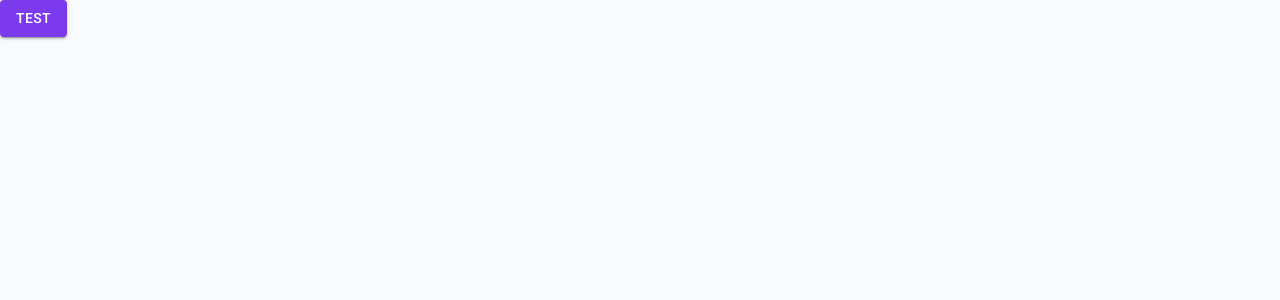
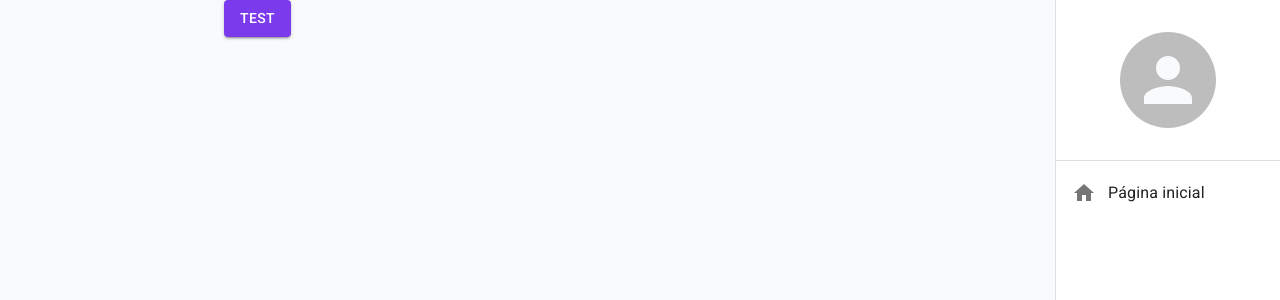
Before and after one commit to EduAlves4785/DokamiFront, a React (Create React App) app: page /home in a window 1280 px wide. Shown: the top 300 px of the page. Built offline with nearby package versions, Linux system fonts and the light colour scheme.

Commit message:
Adicionando menu lateral

```diff
--- a/package.json
+++ b/package.json
@@ -14,6 +14,7 @@
     "react-scripts": "5.0.1"
   },
   "devDependencies": {
+    "@eslint/js": "^10.0.1",
     "@testing-library/dom": "^10.4.1",
     "@testing-library/jest-dom": "^6.9.1",
     "@testing-library/react": "^16.3.2",
@@ -22,7 +23,12 @@
     "@types/node": "^16.18.126",
     "@types/react": "^19.2.18",
     "@types/react-dom": "^19.2.4",
+    "eslint": "^10.8.1",
+    "eslint-config-react-app": "^7.0.1",
+    "eslint-plugin-react": "^7.37.5",
+    "globals": "^17.11.0",
     "typescript": "^4.9.5",
+    "typescript-eslint": "^8.67.0",
     "web-vitals": "^2.1.4"
   },
   "scripts": {
--- a/src/App.tsx
+++ b/src/App.tsx
@@ -1,13 +1,17 @@
 import { BrowserRouter } from "react-router-dom";
 import { AppRoutes } from "./routes";
 import { AppThemeProvider } from "./shared/contexts";
+import { MenuLateral } from "./shared/components";
 
 export const App = () => {
 
   return (
     <AppThemeProvider>
       <BrowserRouter>
-        <AppRoutes />
+        <MenuLateral>
+          <AppRoutes />
+        </MenuLateral>
+
       </BrowserRouter>
     </AppThemeProvider>
 
--- a/src/shared/components/index.ts
+++ b/src/shared/components/index.ts
@@ -1 +1 @@
-export {}
+export * from './menu-lateral/MenuLateral'
--- /dev/null
+++ b/src/shared/components/menu-lateral/MenuLateral.tsx
@@ -0,0 +1,55 @@
+import { Avatar, Box, Divider, Drawer, Icon, List, ListItemButton, ListItemIcon, ListItemText, useTheme } from "@mui/material"
+
+interface IThemeProviderProps {
+    children: React.ReactNode;
+}
+
+export const MenuLateral: React.FC<IThemeProviderProps> = ({ children }) => {
+
+    const theme = useTheme();
+
+    return (
+        <>
+            <Drawer anchor="right" open={true} variant="permanent">
+                <Box sx={{
+                    width: theme.spacing(28),
+                    height:"100%",
+                    display:'flex',
+                    flexDirection:'column'
+                }}>
+                <Box sx={{
+                    width:'100%',
+                    height:theme.spacing(20),
+                    display:"flex",
+                    alignItems:"center",
+                    justifyContent:'center'
+                }}>
+                    <Avatar sx={{
+                        width:theme.spacing(12),
+                        height:theme.spacing(12)
+                    }} />
+                </Box>
+
+                <Divider/>
+                <Box sx={{flex:1}}>
+                    <List component="nav">
+                        <ListItemButton>
+                            <ListItemIcon>
+                                <Icon> home </Icon>
+                            </ListItemIcon>
+                            <ListItemText primary="Página inicial"/>
+                        </ListItemButton>
+                    </List>
+                </Box>
+
+                </Box>
+            </Drawer>
+            <Box sx={{
+                marginLeft: theme.spacing(28),
+                height: 100,
+            }}>
+                {children}
+            </Box >
+        </>
+    )
+}
```
Also changed, not shown: eslint.config.mts (added), 1 other file (tests, documents, lock files or other folders).
